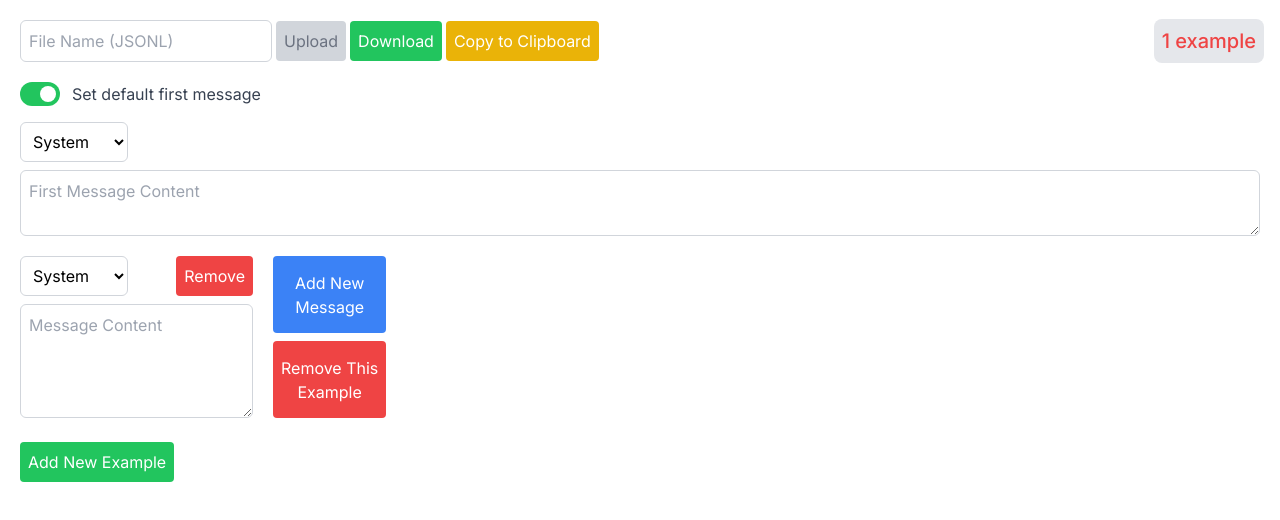
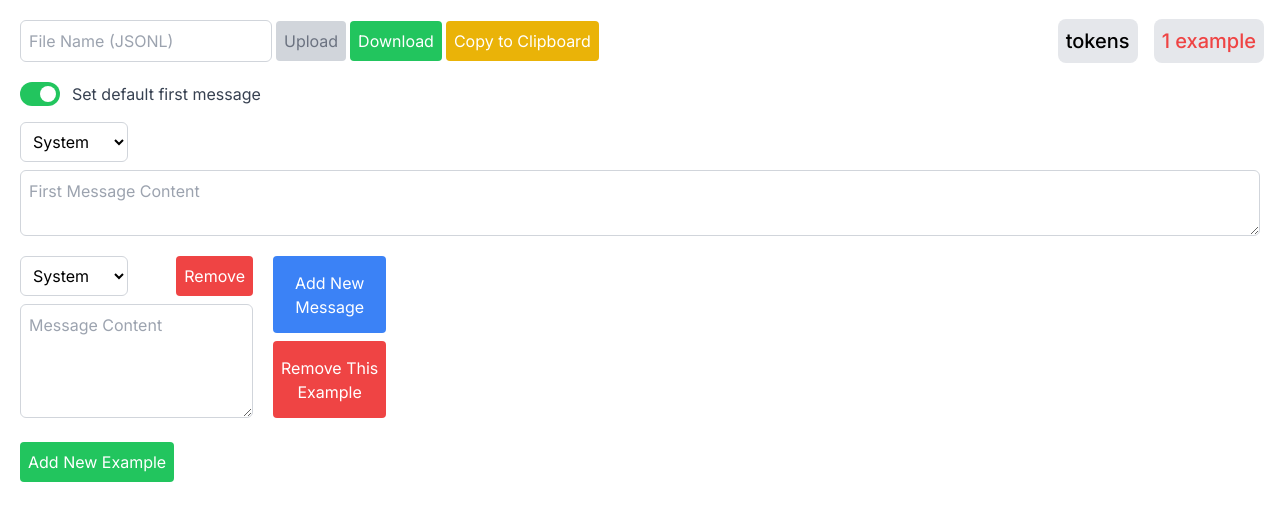
Before and after one commit to OsushiGeekCamp/openai-finetuning-helper, a Next.js app: page /editor in a window 1280 px wide. Shown: the top 520 px of the page. Built offline with nearby package versions, Linux system fonts and the light colour scheme.

Commit message:
Add token count to header component

```diff
--- a/src/app/editor/components/header.tsx
+++ b/src/app/editor/components/header.tsx
@@ -8,6 +8,7 @@ interface HeaderProps {
   isUploadDisabled: boolean;
   downloadAsJsonl: () => void;
   copyToClipboardAsJsonl: () => void;
+  tokenCount: number;
   examplesLength: number;
 }
 
@@ -16,11 +17,6 @@ const getUploadButtonClasses = (isDisabled: boolean) =>
     ? 'bg-gray-300 text-gray-500 cursor-not-allowed'
     : 'bg-orange-500 text-white hover:bg-orange-600 active:bg-orange-700 dark:bg-orange-700 dark:hover:bg-orange-600 dark:active:bg-orange-700';
 
-const getExamplesClasses = (length: number) =>
-  `bg-gray-200 dark:bg-gray-700 p-2 ml-4 rounded-lg flex-shrink-0 ${
-    length < 10 ? 'text-red-500' : ''
-  }`;
-
 const Header = ({
   fileName,
   onFileNameChange,
@@ -28,6 +24,7 @@ const Header = ({
   isUploadDisabled,
   downloadAsJsonl,
   copyToClipboardAsJsonl,
+  tokenCount,
   examplesLength,
 }: HeaderProps) => (
   <header className='container mx-auto sticky top-0 z-50 bg-white dark:bg-gray-800 p-4 flex justify-between items-center whitespace-nowrap overflow-x-auto'>
@@ -63,13 +60,24 @@ const Header = ({
         Copy to Clipboard
       </Button>
     </div>
-    <div
-      title={examplesLength < 10 ? 'A minimum of 10 examples is required.' : ''}
-      className={getExamplesClasses(examplesLength)}
-    >
-      <span className='text-xl font-medium'>
-        {examplesLength} example{examplesLength !== 1 ? 's' : ''}
-      </span>
+    <div className='flex'>
+      <div className='bg-gray-200 dark:bg-gray-700 p-2 ml-4 rounded-lg flex-shrink-0'>
+        <span className='text-xl font-medium'>
+          {tokenCount} token{tokenCount !== 1 ? 's' : ''}
+        </span>
+      </div>
+      <div
+        title={
+          examplesLength < 10 ? 'A minimum of 10 examples is required.' : ''
+        }
+        className={`bg-gray-200 dark:bg-gray-700 p-2 ml-4 rounded-lg flex-shrink-0 ${
+          length < 10 ? 'text-red-500' : ''
+        }`}
+      >
+        <span className='text-xl font-medium'>
+          {examplesLength} example{examplesLength !== 1 ? 's' : ''}
+        </span>
+      </div>
     </div>
   </header>
 );
```
